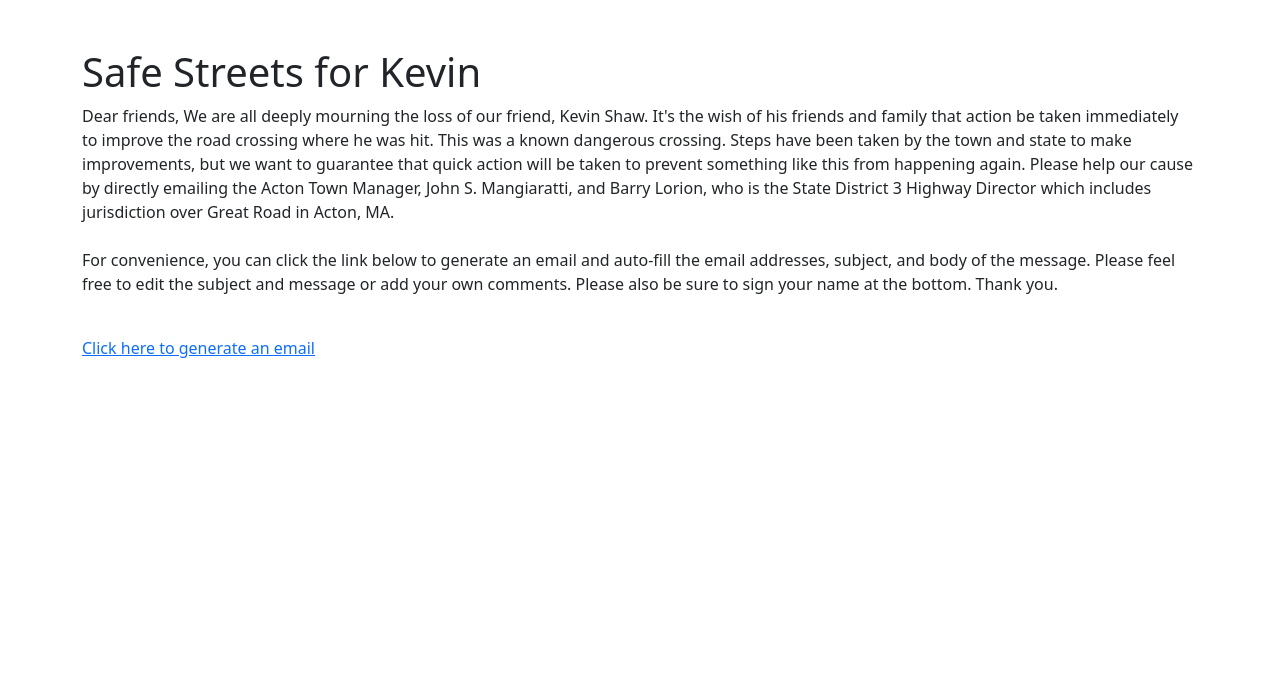
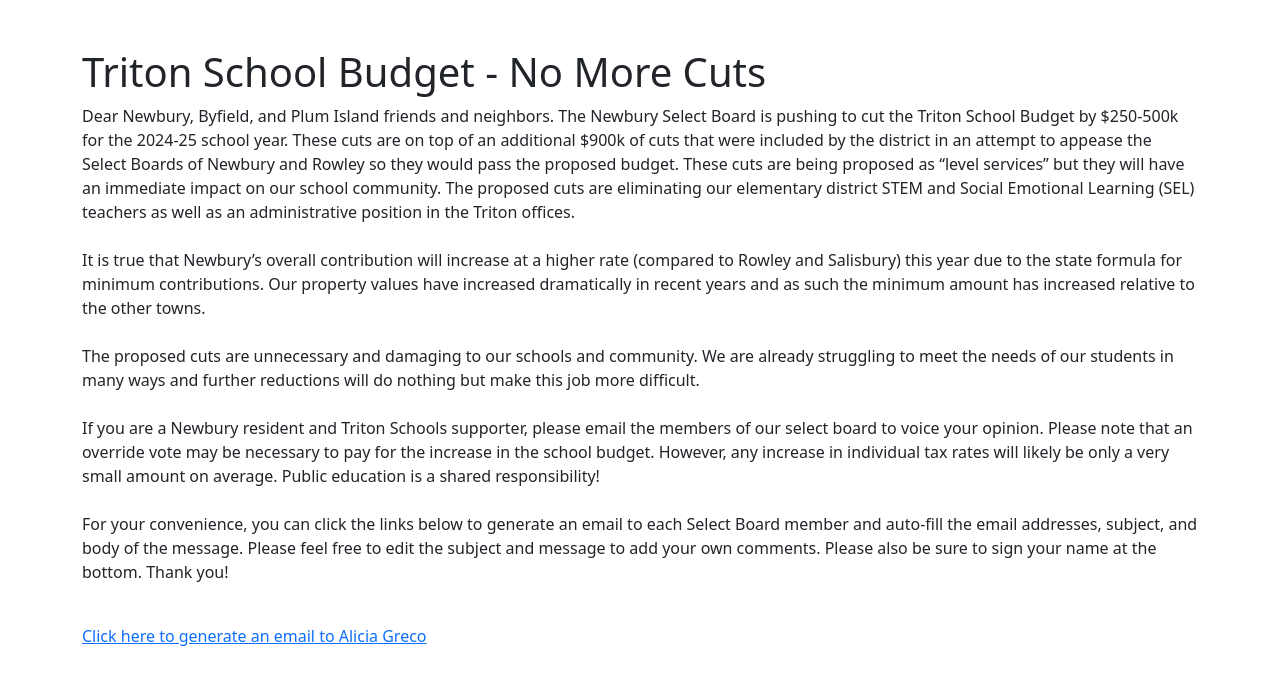
Before and after one commit to JubeyRed/newbury-select-board, a plain HTML site: page index.html in a window 1280 px wide. Drawn offline with nearby package versions, Linux system fonts and the light colour scheme.

Commit message:
Add files via upload

```diff
--- a/index.html
+++ b/index.html
@@ -8,23 +8,25 @@
     <!-- Bootstrap CSS -->
     <link href="https://cdn.jsdelivr.net/npm/bootstrap@5.0.1/dist/css/bootstrap.min.css" rel="stylesheet" integrity="sha384-+0n0xVW2eSR5OomGNYDnhzAbDsOXxcvSN1TPprVMTNDbiYZCxYbOOl7+AMvyTG2x" crossorigin="anonymous">
 
-    <title>Safe Streets for Kevin</title>
+    <title>Triton School Budget 2024/25 - No More Cuts</title>
   </head>
   <body>
 
     <div class="container mt-5">
-        <h1>Safe Streets for Kevin</h1>
-        <p>Dear friends,
-          We are all deeply mourning the loss of our friend, Kevin Shaw.  It's the wish of his friends and family that action be taken immediately to improve the road crossing where he was hit.  This was a known dangerous crossing.  Steps have been taken by the town and state to make improvements, but we want to guarantee that quick action will be taken to prevent something like this from happening again.  Please help our cause by directly emailing the Acton Town Manager, John S. Mangiaratti, and Barry Lorion, who is the State District 3 Highway Director which includes jurisdiction over Great Road in Acton, MA.
-          <br><br>
-          For convenience, you can click the link below to generate an email and auto-fill the email addresses, subject, and body of the message.  Please feel free to edit the subject and message or add your own comments. Please also be sure to sign your name at the bottom.  Thank you.
-          </p>
+        <h1>Triton School Budget - No More Cuts</h1>
+        <p>Dear Newbury, Byfield, and Plum Island friends and neighbors. The Newbury Select Board is pushing to cut the Triton School Budget by $250-500k for the 2024-25 school year.  These cuts are on top of an additional $900k of cuts that were included by the district in an attempt to appease the Select Boards of Newbury and Rowley so they would pass the proposed budget.  These cuts are being proposed as “level services” but they will have an immediate impact on our school community.  The proposed cuts are eliminating our elementary district STEM and Social Emotional Learning (SEL) teachers as well as an administrative position in the Triton offices.<br><br>
+		It is true that Newbury’s overall contribution will increase at a higher rate (compared to Rowley and Salisbury) this year due to the state formula for minimum contributions.  Our property values have increased dramatically in recent years and as such the minimum amount has increased relative to the other towns.<br><br>
+		The proposed cuts are unnecessary and damaging to our schools and community.  We are already struggling to meet the needs of our students in many ways and further reductions will do nothing but make this job more difficult.
+		<br><br>
+		If you are a Newbury resident and Triton Schools supporter, please email the members of our select board to voice your opinion. Please note that an override vote may be necessary to pay for the increase in the school budget. However, any increase in individual tax rates will likely be only a very small amount on average.  Public education is a shared responsibility!<br><br>
+          For your convenience, you can click the links below to generate an email to each Select Board member and auto-fill the email addresses, subject, and body of the message. Please feel free to edit the subject and message to add your own comments. Please also be sure to sign your name at the bottom. Thank you!
+		  </p>
           <br>
-          <a href="mailto:manager@actonma.gov, Barry.Lorion@dot.state.ma.us?subject=We%20need%20safer%20crossings%20on%20Great%20Road%20now
-				  &body=Dear Mr. Mangiaratti and Mr. Lorian,%0D%0AOn the evening of Thursday, October 13th, our friend and neighbor Kevin Shaw crossed Great Road in Acton.  He never made it to the other side.  He was hit by a car whose driver did not see him in the darkness and rain.  His family, friends, and MetroWest Community are mourning his loss and asking YOU to take action now.  I understand that plans are in motion to light this crosswalk, and I encourage you to complete those quickly.  In addition, please take short-term action such as putting interim lit signs there, glow in the dark paint or tape on the crosswalk, or other immediate steps so that no one else has to suffer a traffic loss like this.
+          <a href="mailto:agreco@townofnewbury.org?subject=Please%20support%20the%20Triton%20School%20Budget
+				  &body=Dear Ms. Greco%0D%0AI am a resident of Newbury and a supporter of our public schools. I would like to ask you to please support the proposed Triton School budget without ANY further cuts. The proposed cuts are unnecessary and will be detrimental to the Triton schools and community. I recognize and will accept that this may cause an increase in our property taxes.
           %0D%0A%0D%0AThank you,%0D%0A
           ">
-			    Click here to generate an email
+			    Click here to generate an email to Alicia Greco
 		      </a>
           <br>
           <!--<a href="mailto:someone@yoursite.com?subject=Hello%20World&body=some%20text here blah blabh">Email Us</a>-->
```
